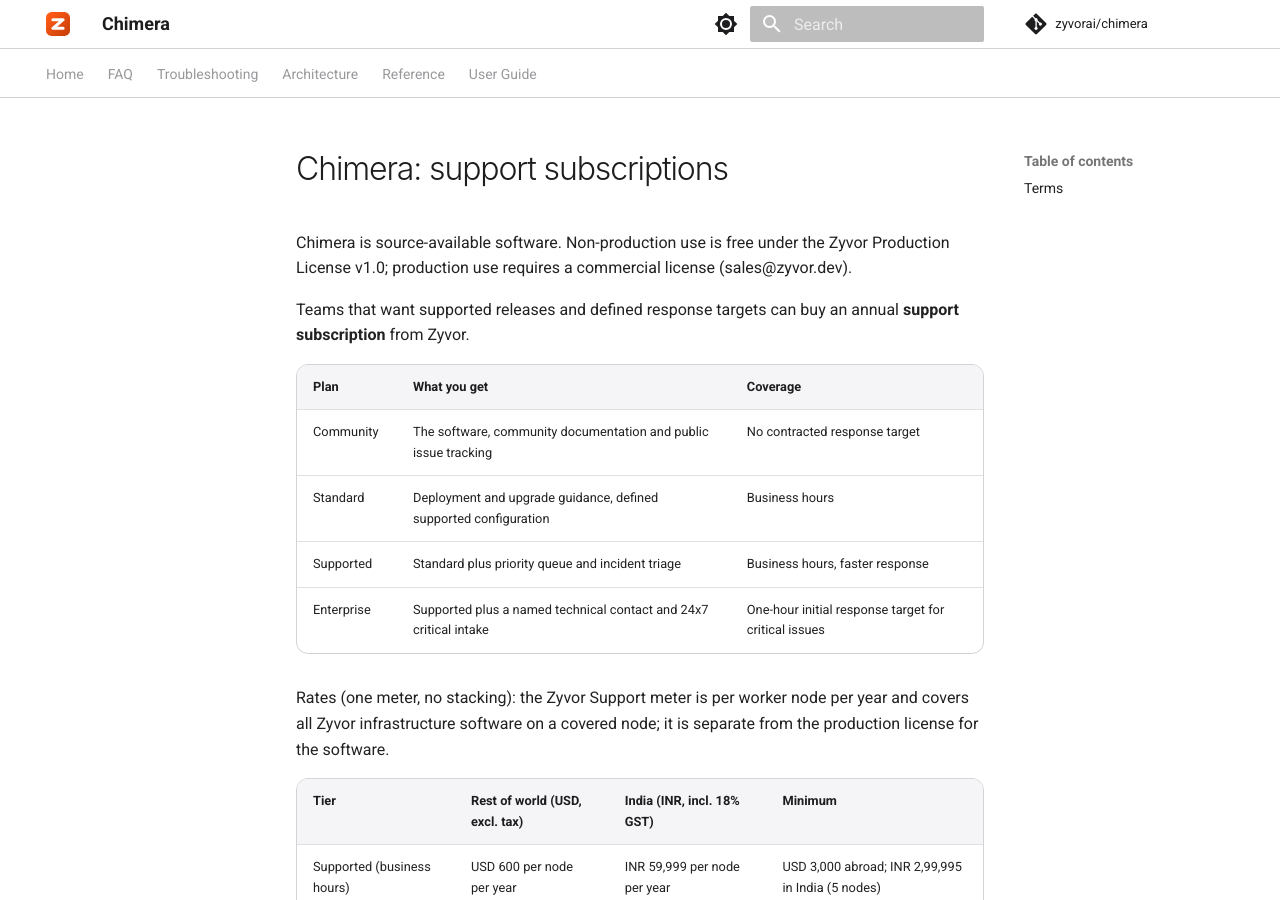
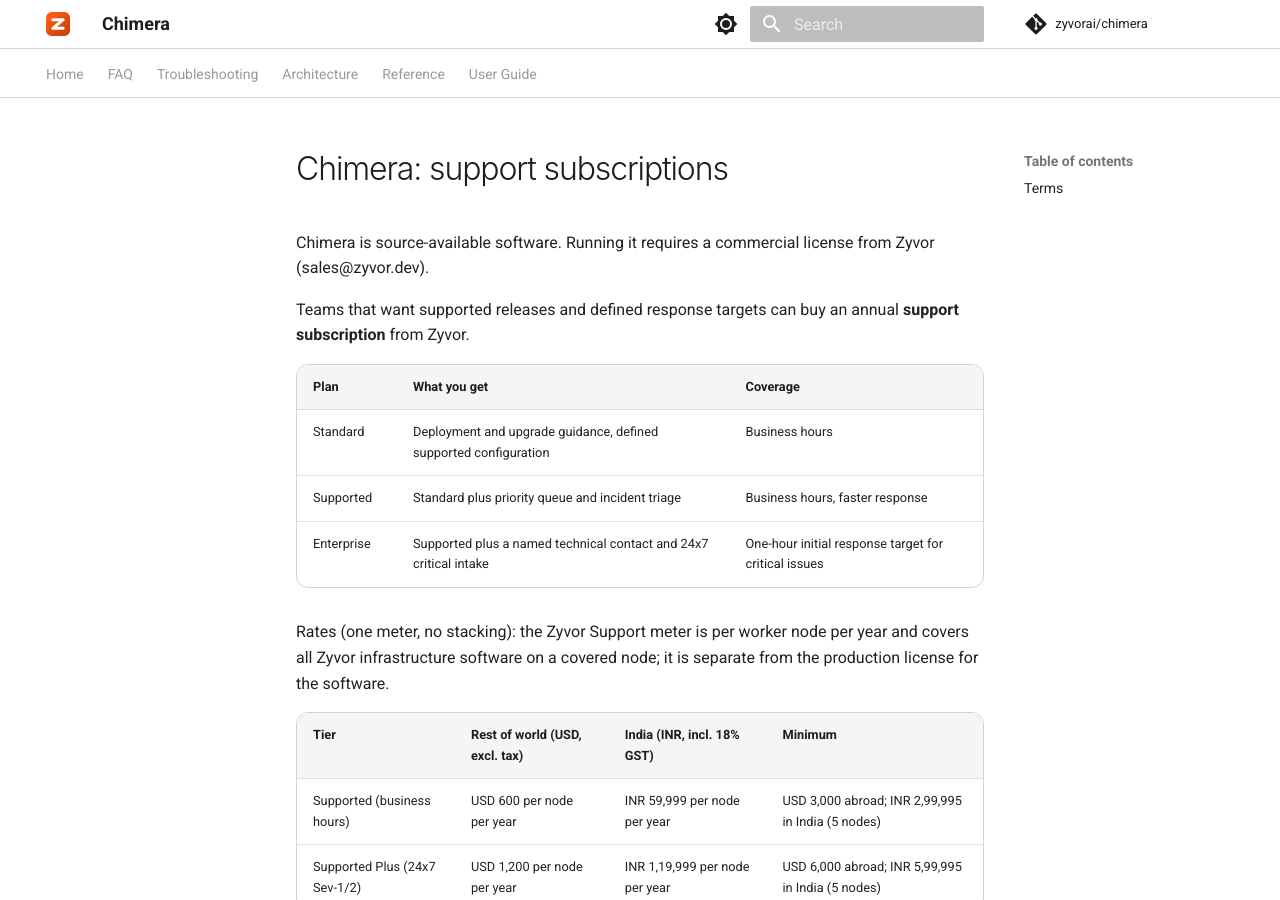
Before and after one commit to zyvorai/chimera, an MkDocs documentation site: the page built from docs/SUBSCRIPTION-MODEL.md, in a window 1280 px wide and 900 px high. Built offline with MkDocs 1.6.1 and Material for MkDocs 9.7.7, drawn with Linux system fonts in a browser that asks for light colours; comment, search, counter and statistics services are not loaded.

Commit message:
docs: remove community tier, apple-dark social cards
Co-Authored-By: Claude Sonnet 5.5 <noreply@anthropic.com>

```diff
--- a/docs/SUBSCRIPTION-MODEL.md
+++ b/docs/SUBSCRIPTION-MODEL.md
@@ -1,12 +1,11 @@
 # Chimera: support subscriptions
 
-Chimera is source-available software. Non-production use is free under the Zyvor Production License v1.0; production use requires a commercial license (sales@zyvor.dev).
+Chimera is source-available software. Running it requires a commercial license from Zyvor (sales@zyvor.dev).
 
 Teams that want supported releases and defined response targets can buy an annual **support subscription** from Zyvor.
 
 | Plan | What you get | Coverage |
 |------|--------------|----------|
-| Community | The software, community documentation and public issue tracking | No contracted response target |
 | Standard | Deployment and upgrade guidance, defined supported configuration | Business hours |
 | Supported | Standard plus priority queue and incident triage | Business hours, faster response |
 | Enterprise | Supported plus a named technical contact and 24x7 critical intake | One-hour initial response target for critical issues |
```
Also changed, not shown: docs/social/chimera-share-card.html (+4 -4 lines), docs/social/chimera-social-card.html (+9 -9 lines), docs/social/chimera-hero-dark.jpg, docs/social/chimera-share-card.png, docs/social/chimera-social-card.jpg, docs/ux/readme-capabilities.jpg, docs/ux/readme-how-it-works.jpg.
